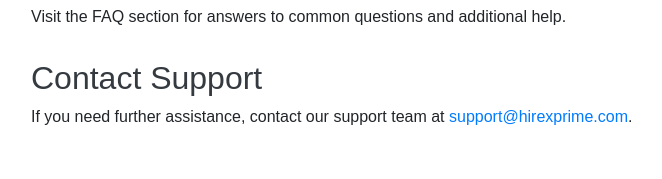
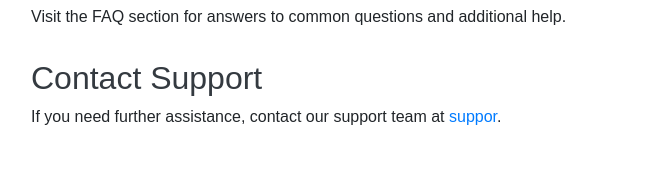
Before and after one commit to Natyaarts/HR, a Django app: template GAME_OVER/candidates/templates/useguide.html in a window 1280 px wide. Shown: the part 4880-5059 px from the top of the page, without its empty margins (54-716 px from the left). Run offline with Django 4.2, Linux system fonts and the light colour scheme; the template is opened without the code that fills it, so the values that code supplies are empty; some libraries are stand-ins or nearby versions.

Commit message:
Update useguide.html

```diff
--- a/GAME_OVER/candidates/templates/useguide.html
+++ b/GAME_OVER/candidates/templates/useguide.html
@@ -115,7 +115,7 @@
 
         <div class="section">
             <h2>Contact Support</h2>
-            <p>If you need further assistance, contact our support team at <a href="mailto:support@hirexprime.com">support@hirexprime.com</a>.</p>
+            <p>If you need further assistance, contact our support team at <a href="mailto:Vijay.pn@nnatyaarts.com">suppor</a>.</p>
         </div>
     </div>
 </body>
```
